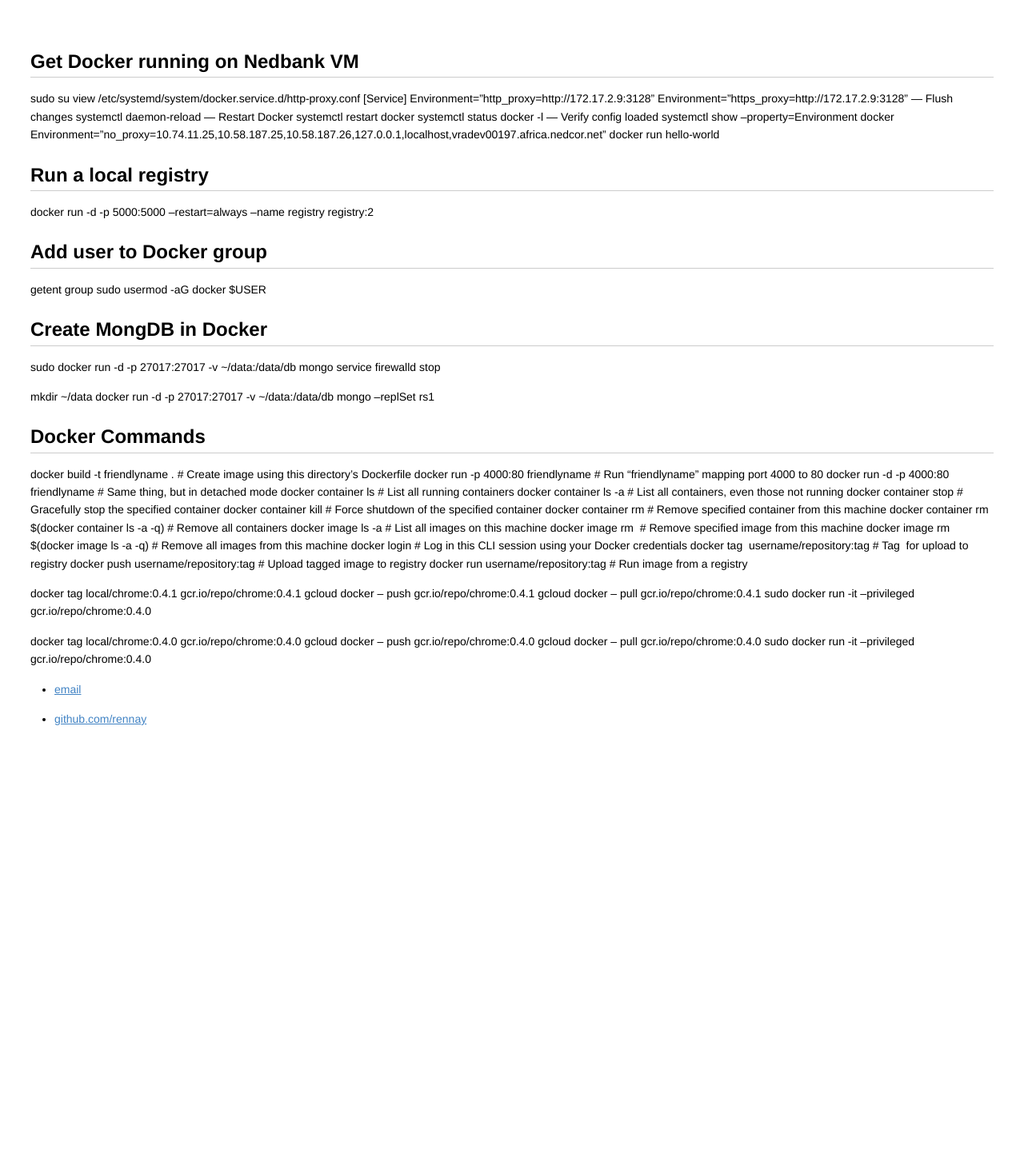
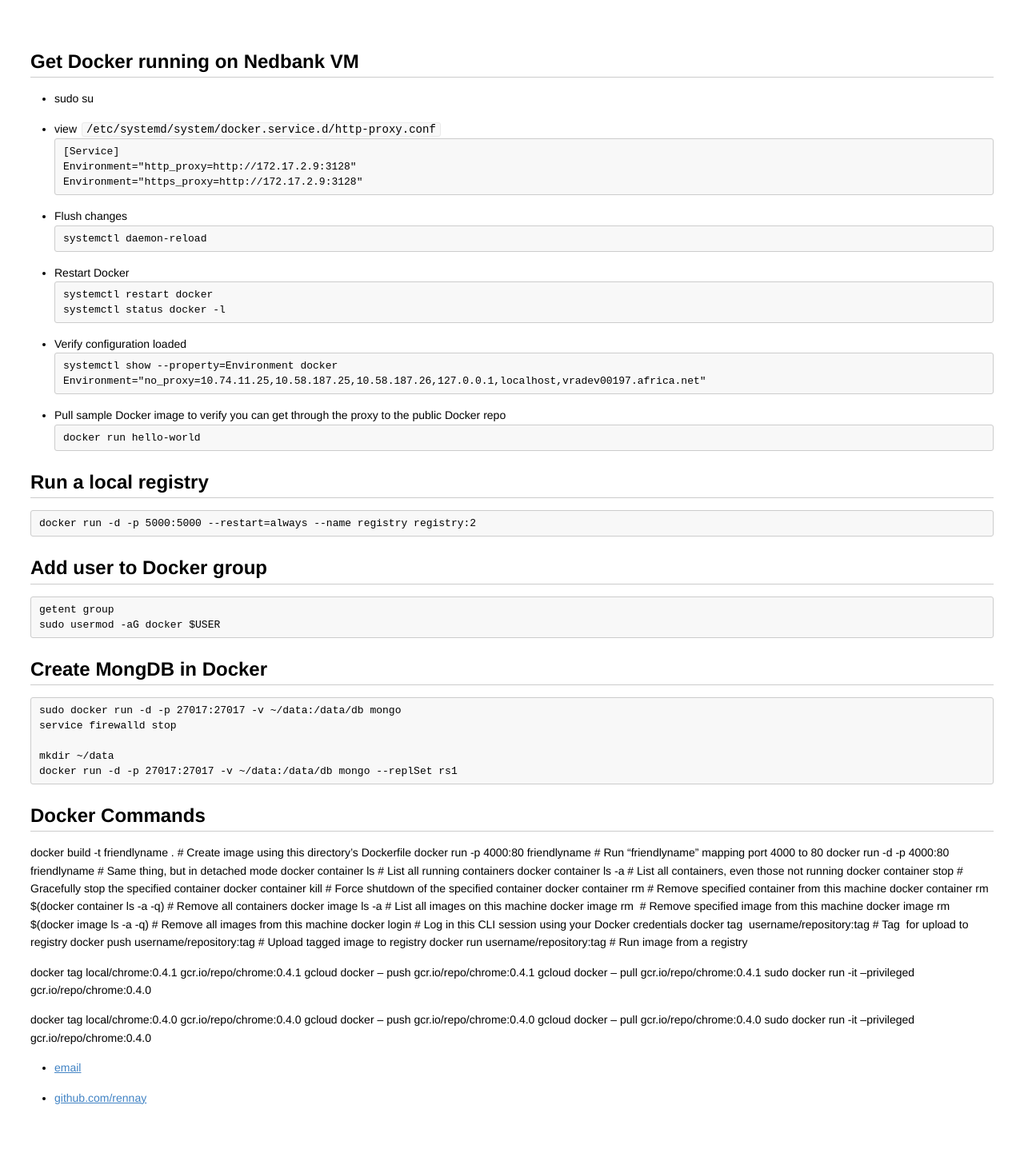
Before and after one commit to rennay/rennay.github.io, a Jekyll site: the page built from 2018-04-27-docker.md, in a window 1280 px wide. Shown: the whole page at 80% size. Built offline with Jekyll 4.4.1, drawn with Linux system fonts in a browser that asks for light colours; our own code applies the rules of GitHub Pages for plain Markdown files; before the commit the page ends 963 px from its top, so only the background shows below that.

Commit message:
no message

````diff
--- a/2018-04-27-docker.md
+++ b/2018-04-27-docker.md
@@ -1,33 +1,49 @@
 ## Get Docker running on Nedbank VM
-sudo su
-view /etc/systemd/system/docker.service.d/http-proxy.conf
+- sudo su
+- view ```/etc/systemd/system/docker.service.d/http-proxy.conf```
+~~~~
 [Service]
 Environment="http_proxy=http://172.17.2.9:3128"
 Environment="https_proxy=http://172.17.2.9:3128"
-— Flush changes
+~~~~
+- Flush changes
+~~~~
 systemctl daemon-reload
-— Restart Docker
+~~~~
+- Restart Docker
+~~~~
 systemctl restart docker
 systemctl status docker -l
-— Verify config loaded
+~~~~
+- Verify configuration loaded
+~~~~
 systemctl show --property=Environment docker
-	Environment="no_proxy=10.74.11.25,10.58.187.25,10.58.187.26,127.0.0.1,localhost,vradev00197.africa.nedcor.net"
+Environment="no_proxy=10.74.11.25,10.58.187.25,10.58.187.26,127.0.0.1,localhost,vradev00197.africa.net"
+~~~~
+- Pull sample Docker image to verify you can get through the proxy to the public Docker repo
+~~~~
 docker run hello-world
+~~~~
 
 ## Run a local registry
+~~~~
 docker run -d -p 5000:5000 --restart=always --name registry registry:2
+~~~~
 
 ## Add user to Docker group
+~~~~
 getent group
 sudo usermod -aG docker $USER
+~~~~
 
 ## Create MongDB in Docker
-
+~~~~
 sudo docker run -d -p 27017:27017 -v ~/data:/data/db mongo
 service firewalld stop
 
 mkdir ~/data
 docker run -d -p 27017:27017 -v ~/data:/data/db mongo --replSet rs1
+~~~~
 
 ## Docker Commands
 
````
Also changed, not shown: 2018-04-27-arduino-sqwidnet.md (+0 -1 lines).
